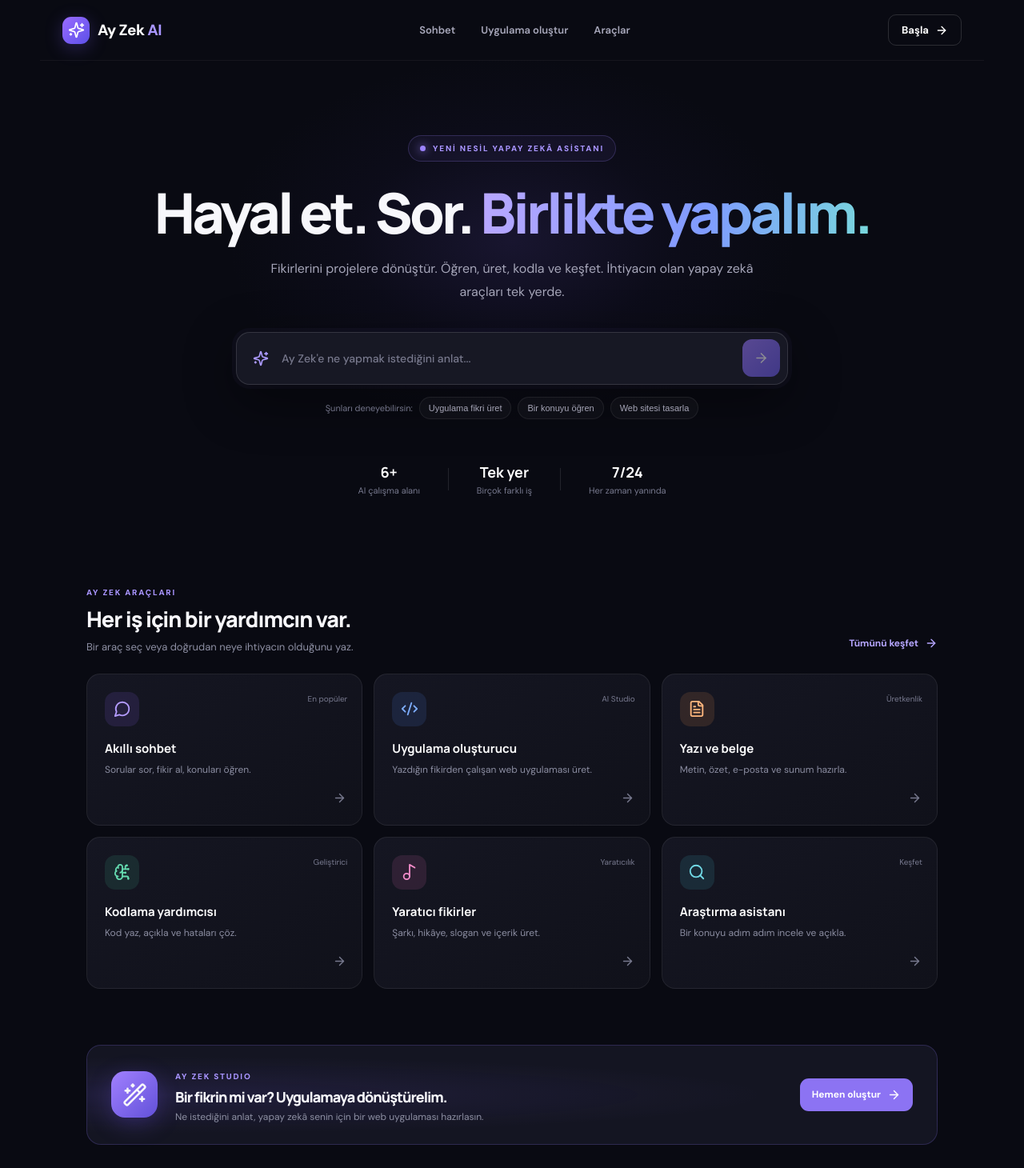
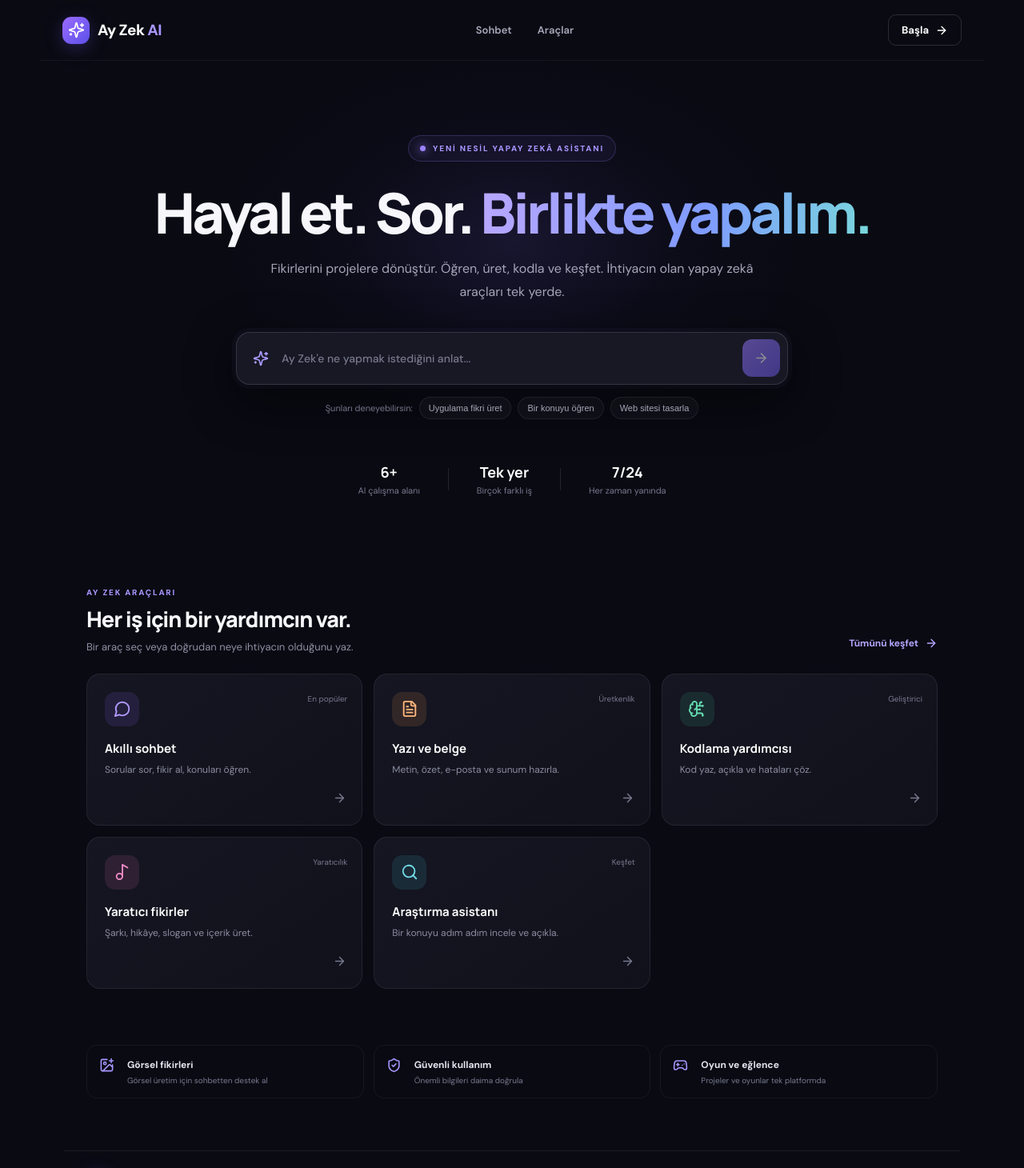
Before and after one commit to recepemirbakrac-prog/ay-zek, a Next.js app: page / in a window 1280 px wide. Shown: the top 1460 px of the page at 80% size. Built offline with nearby package versions, Linux system fonts and the light colour scheme.

Commit message:
Remove app builder from Ay Zek home

```diff
--- a/app/page.tsx
+++ b/app/page.tsx
@@ -3,14 +3,13 @@
 import { useState } from "react";
 import Link from "next/link";
 import {
-  ArrowRight, BrainCircuit, Code2, FileText, ImagePlus, MessageCircle,
-  Music2, Search, Sparkles, WandSparkles, Gamepad2, ShieldCheck
+  ArrowRight, BrainCircuit, FileText, ImagePlus, MessageCircle,
+  Music2, Search, Sparkles, Gamepad2, ShieldCheck
 } from "lucide-react";
 import "./home.css";
 
 const tools = [
   { title: "Akıllı sohbet", desc: "Sorular sor, fikir al, konuları öğren.", icon: MessageCircle, href: "/chat", tag: "En popüler", tone: "violet" },
-  { title: "Uygulama oluşturucu", desc: "Yazdığın fikirden çalışan web uygulaması üret.", icon: Code2, href: "/builder", tag: "AI Studio", tone: "blue" },
   { title: "Yazı ve belge", desc: "Metin, özet, e-posta ve sunum hazırla.", icon: FileText, href: "/chat?prompt=Benim%20i%C3%A7in%20profesyonel%20bir%20belge%20haz%C4%B1rla.", tag: "Üretkenlik", tone: "orange" },
   { title: "Kodlama yardımcısı", desc: "Kod yaz, açıkla ve hataları çöz.", icon: BrainCircuit, href: "/chat?prompt=Bir%20yaz%C4%B1l%C4%B1m%20uzman%C4%B1%20gibi%20bana%20yard%C4%B1m%20et.", tag: "Geliştirici", tone: "green" },
   { title: "Yaratıcı fikirler", desc: "Şarkı, hikâye, slogan ve içerik üret.", icon: Music2, href: "/chat?prompt=Bana%20yarat%C4%B1c%C4%B1%20bir%20fikir%20%C3%BCret.", tag: "Yaratıcılık", tone: "pink" },
@@ -28,7 +27,7 @@ export default function Home() {
     <main className="homeShell">
       <header className="homeNav">
         <Link href="/" className="brandMark"><span className="brandIcon"><Sparkles size={21}/></span><span>Ay Zek<span className="brandAI"> AI</span></span></Link>
-        <nav><Link href="/chat">Sohbet</Link><Link href="/builder">Uygulama oluştur</Link><a href="#araclar">Araçlar</a></nav>
+        <nav><Link href="/chat">Sohbet</Link><a href="#araclar">Araçlar</a></nav>
         <Link className="navCta" href="/chat">Başla <ArrowRight size={16}/></Link>
       </header>
 
@@ -53,12 +52,6 @@ export default function Home() {
         </div>
       </section>
 
-      <section className="builderBanner">
-        <div className="builderOrb"><WandSparkles size={31}/></div>
-        <div><span className="sectionEyebrow">AY ZEK STUDIO</span><h2>Bir fikrin mi var? Uygulamaya dönüştürelim.</h2><p>Ne istediğini anlat, yapay zekâ senin için bir web uygulaması hazırlasın.</p></div>
-        <Link href="/builder">Hemen oluştur <ArrowRight size={17}/></Link>
-      </section>
-
       <section className="moreSection">
         <div className="moreItem"><ImagePlus size={19}/><span>Görsel fikirleri</span><small>Görsel üretim için sohbetten destek al</small></div>
         <div className="moreItem"><ShieldCheck size={19}/><span>Güvenli kullanım</span><small>Önemli bilgileri daima doğrula</small></div>
```
